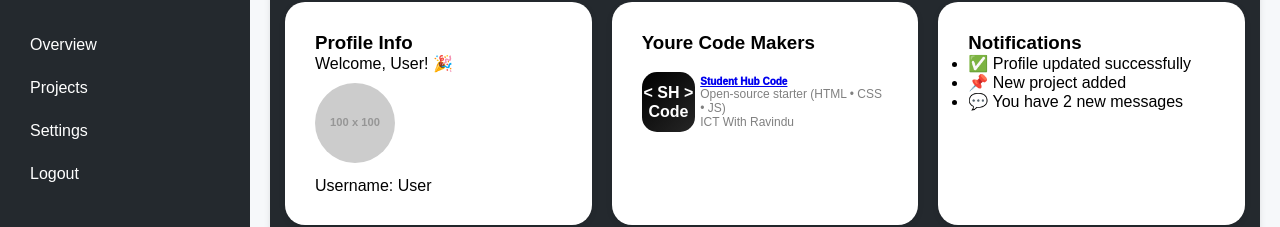
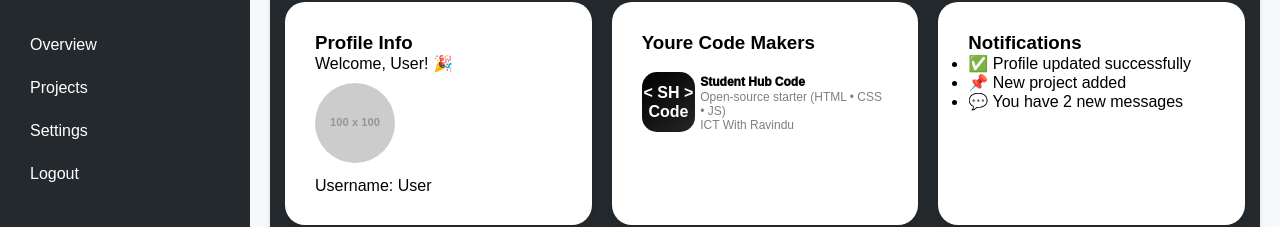
Before and after one commit to Ravindu-RV/dashboard-sh, a website: page index.html in a window 1280 px wide. Shown: the part 152-379 px from the top of the page. Drawn offline with Linux system fonts and the light colour scheme; placeholder pictures from the web are drawn by us.

Commit message:
Update index.html

```diff
--- a/index.html
+++ b/index.html
@@ -139,6 +139,10 @@
     }
     .tiny{font-size:12px;color:gray}
      .brand{display:flex;gap:5px;align-items:center}
+    .-none{color: black;
+      font-weight: 1000;
+      font-size: 12px;
+      text-decoration: none;}
   </style>
 </head>
 <body>
@@ -183,7 +187,7 @@
        class="logo"
        title="Open Student Hub Code">< SH ><br>Code</a>
     <div>
-      <div style="font-weight:1000; font-size:10px; "><a href="https://ravindu-rv.github.io/RV-Code-maker/" target="_self" title="Open Student Hub Code"  text-decoration: none; > Student Hub Code </a></div>
+      <a href="https://ravindu-rv.github.io/RV-Code-maker/" target="_self" title="Open Student Hub Code" class="-none"; > Student Hub Code </a>
        <div class="tiny">Open-source starter (HTML • CSS • JS)</div>
   <div class="tiny">ICT With Ravindu</div>
     </div>
```
